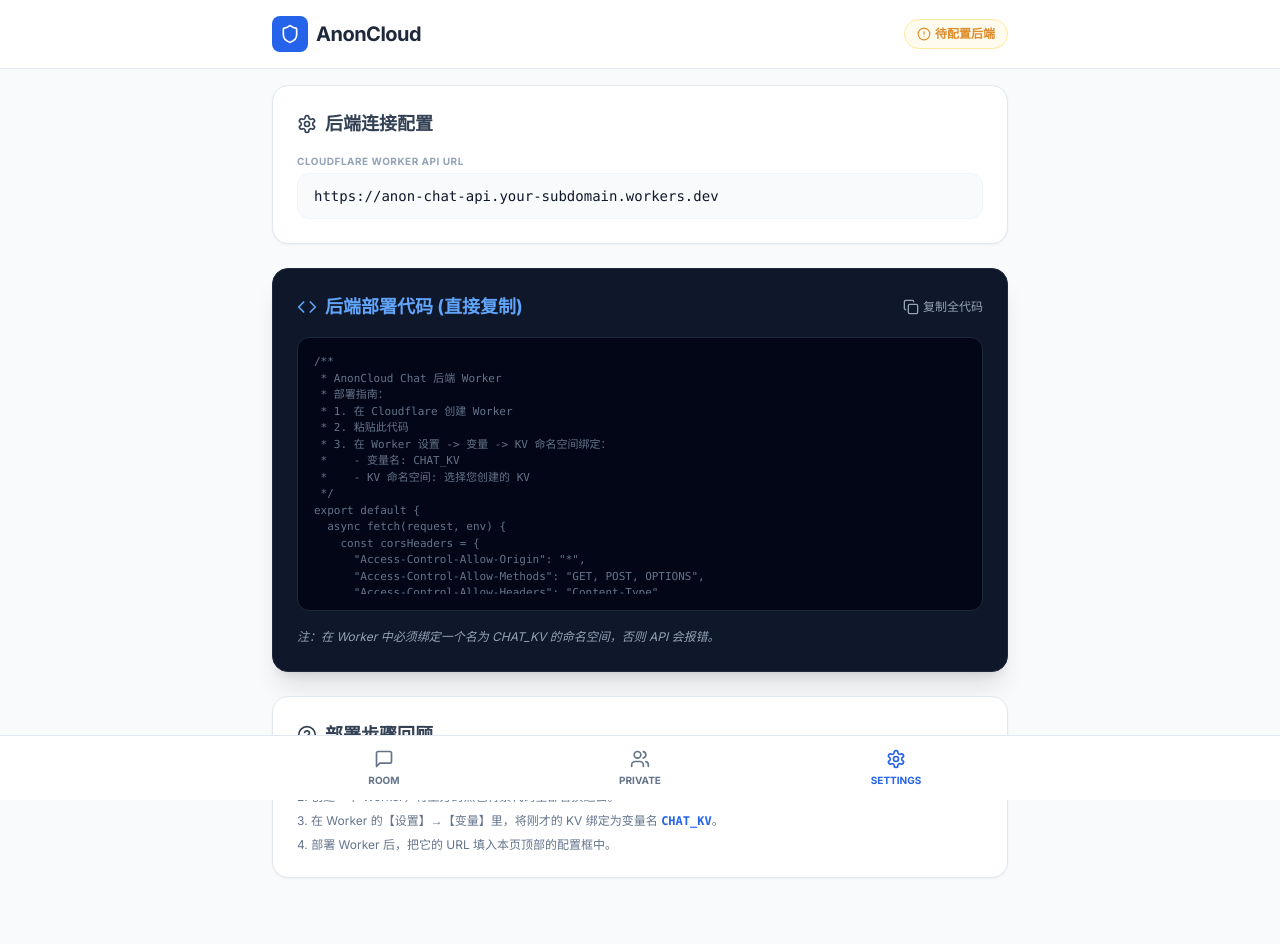
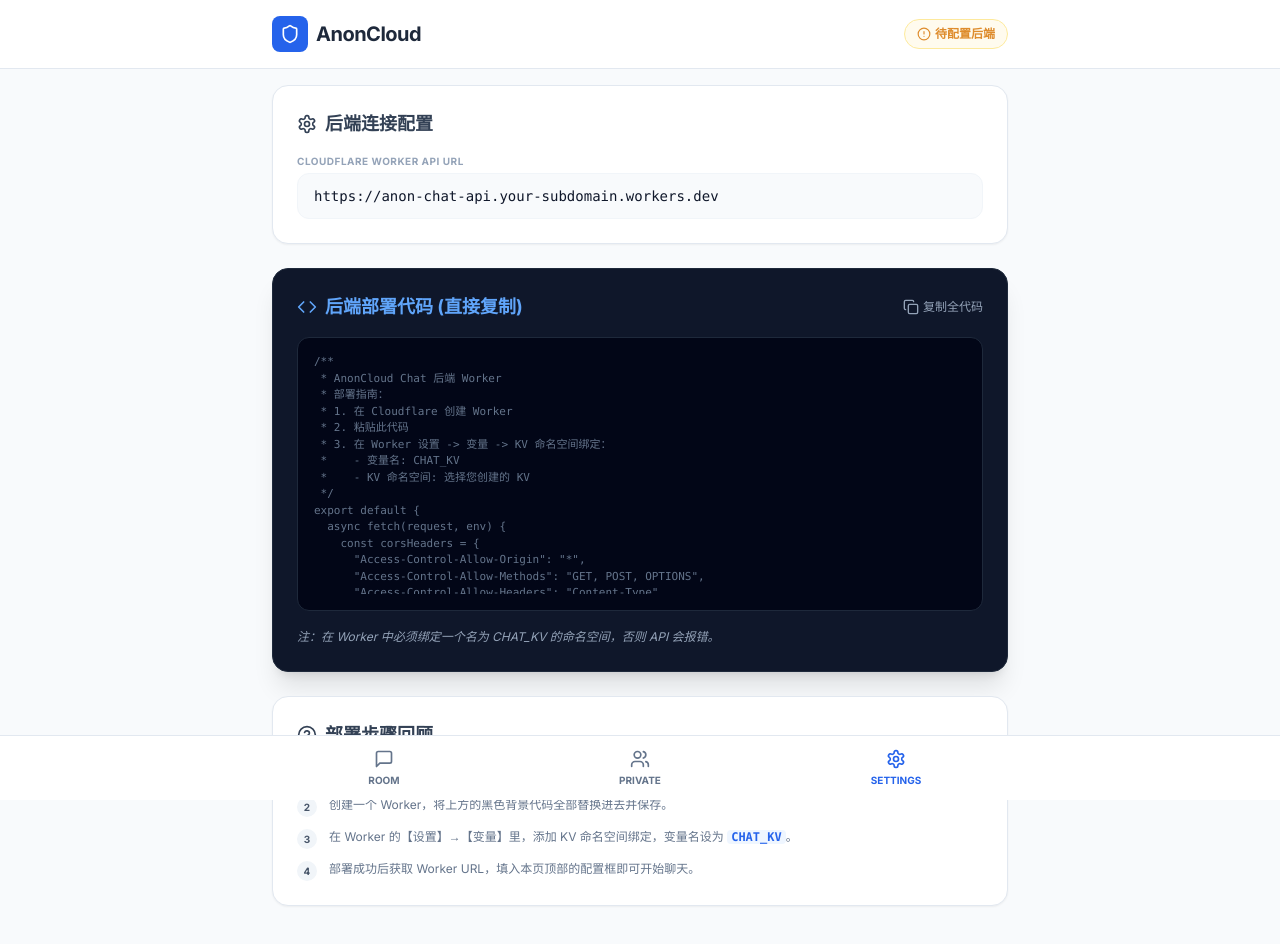
Before and after one commit to Jeffrey-done/AnonCloud, a React (Vite) app: page / in a window 1280 px wide. Both pictures are taken after a click on the button "待配置后端". Shown: the top 944 px of the page. Built offline with nearby package versions, Linux system fonts and the light colour scheme.

Commit message:
feat: Improve settings view clarity and remove unused icon
Refactors the deployment steps section in the settings view to use a more readable format and removes the unused `Database` and `ShieldCheck` icons.

```diff
--- a/components/SettingsView.tsx
+++ b/components/SettingsView.tsx
@@ -1,6 +1,6 @@
 
 import React, { useState } from 'react';
-import { Settings, ShieldCheck, Database, HelpCircle, Code, Copy, CheckCircle2 } from 'lucide-react';
+import { Settings, HelpCircle, Code, Copy, CheckCircle2 } from 'lucide-react';
 
 interface SettingsViewProps {
   apiBase: string;
@@ -10,7 +10,7 @@
 const SettingsView: React.FC<SettingsViewProps> = ({ apiBase, setApiBase }) => {
   const [copied, setCopied] = useState(false);
 
-  // 完整的后端 Worker 代码逻辑 - 专为 Cloudflare Workers 优化
+  // 完整的后端 Worker 代码逻辑
   const fullWorkerCode = `/**
  * AnonCloud Chat 后端 Worker
  * 部署指南：
@@ -170,11 +170,23 @@
           <HelpCircle size={20} />
           <h2 className="text-lg font-bold">部署步骤回顾</h2>
         </div>
-        <div className="text-xs text-slate-500 space-y-2 list-decimal list-inside">
-          <p>1. 登录 Cloudflare 控制台，创建一个 KV 命名空间（起名为 chat-anon-kv）。</p>
-          <p>2. 创建一个 Worker，将上方的黑色背景代码全部替换进去。</p>
-          <p>3. 在 Worker 的【设置】→【变量】里，将刚才的 KV 绑定为变量名 <code className="text-blue-600 font-bold">CHAT_KV</code>。</p>
-          <p>4. 部署 Worker 后，把它的 URL 填入本页顶部的配置框中。</p>
+        <div className="text-xs text-slate-500 space-y-3">
+          <div className="flex items-start space-x-3">
+            <span className="bg-slate-100 text-slate-600 w-5 h-5 rounded-full flex items-center justify-center text-[10px] font-bold flex-shrink-0">1</span>
+            <p>登录 Cloudflare 控制台，创建一个 KV 命名空间（建议起名为 chat-anon-kv）。</p>
+          </div>
+          <div className="flex items-start space-x-3">
+            <span className="bg-slate-100 text-slate-600 w-5 h-5 rounded-full flex items-center justify-center text-[10px] font-bold flex-shrink-0">2</span>
+            <p>创建一个 Worker，将上方的黑色背景代码全部替换进去并保存。</p>
+          </div>
+          <div className="flex items-start space-x-3">
+            <span className="bg-slate-100 text-slate-600 w-5 h-5 rounded-full flex items-center justify-center text-[10px] font-bold flex-shrink-0">3</span>
+            <p>在 Worker 的【设置】{'→'}【变量】里，添加 KV 命名空间绑定，变量名设为 <code className="text-blue-600 font-bold bg-blue-50 px-1 rounded">CHAT_KV</code>。</p>
+          </div>
+          <div className="flex items-start space-x-3">
+            <span className="bg-slate-100 text-slate-600 w-5 h-5 rounded-full flex items-center justify-center text-[10px] font-bold flex-shrink-0">4</span>
+            <p>部署成功后获取 Worker URL，填入本页顶部的配置框即可开始聊天。</p>
+          </div>
         </div>
       </div>
     </div>
```
